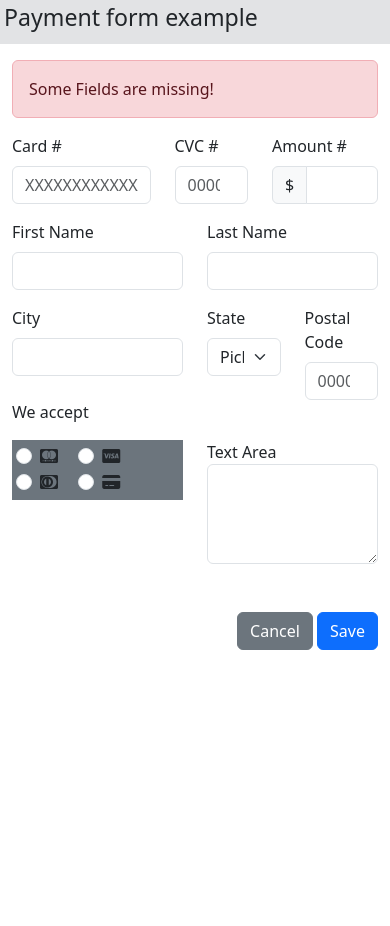
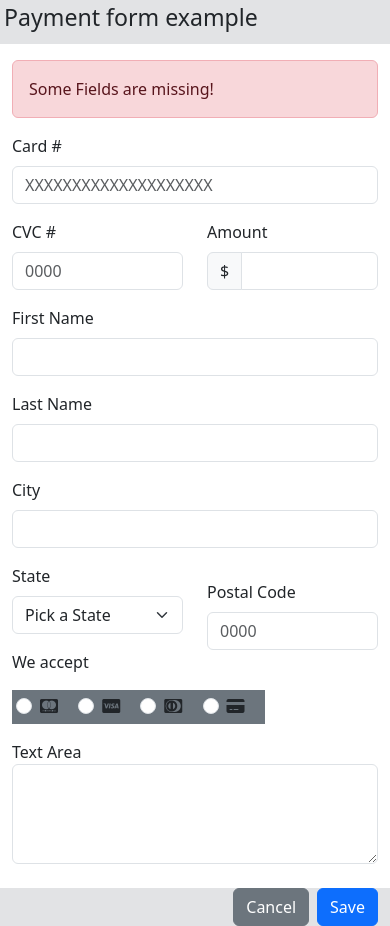
Before and after one commit to 4GeeksAcademy/forms-project-llorens, a plain HTML site: page index.html in a window 390 px wide. Before the commit the page ends 844 px from the top, so only its background shows below. Drawn offline with nearby package versions, Linux system fonts and the light colour scheme.

Commit message:
ajustes terminados

```diff
--- a/index.html
+++ b/index.html
@@ -4,8 +4,8 @@
     <meta charset="UTF-8">
     <meta name="viewport" content="width=device-width, initial-scale=1.0">
     <link href="https://cdn.jsdelivr.net/npm/bootstrap@5.3.3/dist/css/bootstrap.min.css" rel="stylesheet" integrity="sha384-QWTKZyjpPEjISv5WaRU9OFeRpok6YctnYmDr5pNlyT2bRjXh0JMhjY6hW+ALEwIH" crossorigin="anonymous">
-    <link rel="stylesheet" href="https://cdnjs.cloudflare.com/ajax/libs/font-awesome/6.6.0/css/all.min.css" integrity="sha512-Kc323vGBEqzTmouAECnVceyQqyqdsSiqLQISBL29aUW4U/M7pSPA/gEUZQqv1cwx4OnYxTxve5UMg5GT6L4JJg==" crossorigin="anonymous" referrerpolicy="no-referrer" />
-    <title>Form Project</title>
+    <link rel="stylesheet" href="https://cdnjs.cloudflare.com/ajax/libs/font-awesome/6.6.0/css/all.min.css" crossorigin="anonymous" />
+    <title>Responsive Form Project</title>
 </head>
 <body>
 
@@ -28,41 +28,23 @@
         </div>
         <div class="container-fluid">
             <div class="row">
-                <div class="col-5">
+                <div class="col-12 col-md-5">
                     <div>
-                        <label for="exampleInputEmail1" class="form-label">Card #</label>
-                        <input type="text" class="form-control" id="exampleInputEmail1" aria-describedby="emailHelp" placeholder="XXXXXXXXXXXXXXXXXXXX">
+                        <label for="cardNumber" class="form-label">Card #</label>
+                        <input type="text" class="form-control" id="cardNumber" placeholder="XXXXXXXXXXXXXXXXXXXX">
                     </div>
                 </div>
-                <div class="col-3">
+                <div class="col-6 col-md-3 mt-3 mt-md-0">
                     <div>
-                        <label for="exampleInputEmail1" class="form-label">CVC #</label>
-                        <input type="number" class="form-control" id="exampleInputEmail1" aria-describedby="emailHelp" placeholder="0000">
+                        <label for="cvc" class="form-label">CVC #</label>
+                        <input type="number" class="form-control" id="cvc" placeholder="0000">
                     </div>
                 </div>
-                <div class="col-4">
-                    <label for="exampleInputEmail1" class="form-label">Amount #</label>
+                <div class="col-6 col-md-4 mt-3 mt-md-0">
+                    <label for="amount" class="form-label">Amount</label>
                     <div class="input-group mb-3">
                         <span class="input-group-text">$</span>
-                        <input type="text" class="form-control" aria-label="Amount (to the nearest dollar)">
-                    </div>
-                </div>
-            </div>
-
-        </div>
-
-        <div class="container-fluid">
-            <div class="row">
-                <div class="col-6">
-                    <div class="mb-3">
-                        <label for="exampleInputText1" class="form-label">First Name</label>
-                        <input type="text" class="form-control" id="exampleInputText1">
-                    </div>
-                </div>
-                <div class="col-6">
-                    <div class="mb-3">
-                        <label for="exampleInputText1" class="form-label">Last Name</label>
-                        <input type="text" class="form-control" id="exampleInputText1">
+                        <input type="text" class="form-control" id="amount" aria-label="Amount (to the nearest dollar)">
                     </div>
                 </div>
             </div>
@@ -70,25 +52,42 @@
 
         <div class="container-fluid">
             <div class="row">
-                <div class="col-6">
+                <div class="col-12 col-md-6">
                     <div class="mb-3">
-                        <label for="exampleInputText1" class="form-label">City</label>
-                        <input type="text" class="form-control" id="exampleInputText1">
+                        <label for="firstName" class="form-label">First Name</label>
+                        <input type="text" class="form-control" id="firstName">
                     </div>
                 </div>
-                <div class="col-3">
+                <div class="col-12 col-md-6">
+                    <div class="mb-3">
+                        <label for="lastName" class="form-label">Last Name</label>
+                        <input type="text" class="form-control" id="lastName">
+                    </div>
+                </div>
+            </div>
+        </div>
+
+        <div class="container-fluid">
+            <div class="row">
+                <div class="col-12 col-md-6">
+                    <div class="mb-3">
+                        <label for="city" class="form-label">City</label>
+                        <input type="text" class="form-control" id="city">
+                    </div>
+                </div>
+                <div class="col-6 col-md-3">
                     <label>State</label>
-                    <select class="form-select mt-2" aria-label="Default select example">
+                    <select class="form-select mt-2">
                         <option selected>Pick a State</option>
                         <option value="1">One</option>
                         <option value="2">Two</option>
                         <option value="3">Three</option>
                     </select>
                 </div>
-                <div class="col-3">
+                <div class="col-6 col-md-3 mt-3 mt-md-0">
                     <div>
-                        <label for="exampleInputEmail1" class="form-label">Postal Code</label>
-                        <input type="number" class="form-control" id="exampleInputEmail1" aria-describedby="emailHelp" placeholder="0000">
+                        <label for="postalCode" class="form-label">Postal Code</label>
+                        <input type="number" class="form-control" id="postalCode" placeholder="0000">
                     </div>
                 </div>
             </div>
@@ -97,7 +96,7 @@
         <div class="container-fluid">
             <div class="row">
                 <p>We accept</p>
-                <div class="col-6">
+                <div class="col-12 col-md-6">
                     <div class="bg-secondary d-inline-block p-1">
                         <div class="form-check form-check-inline">
                           <input class="form-check-input" type="radio" name="inlineRadioOptions" id="inlineRadio1" value="option1">
@@ -108,16 +107,16 @@
                           <label class="form-check-label" for="inlineRadio2"><i class="fa-brands fa-cc-visa"></i></label>
                         </div>
                         <div class="form-check form-check-inline">
-                            <input class="form-check-input" type="radio" name="inlineRadioOptions" id="inlineRadio2" value="option2">
-                            <label class="form-check-label" for="inlineRadio2"><i class="fa-brands fa-cc-diners-club"></i></label>
+                            <input class="form-check-input" type="radio" name="inlineRadioOptions" id="inlineRadio3" value="option3">
+                            <label class="form-check-label" for="inlineRadio3"><i class="fa-brands fa-cc-diners-club"></i></label>
                         </div>
                         <div class="form-check form-check-inline">
-                            <input class="form-check-input" type="radio" name="inlineRadioOptions" id="inlineRadio2" value="option2">
-                            <label class="form-check-label" for="inlineRadio2"><i class="fa-solid fa-credit-card"></i></label>
+                            <input class="form-check-input" type="radio" name="inlineRadioOptions" id="inlineRadio4" value="option4">
+                            <label class="form-check-label" for="inlineRadio4"><i class="fa-solid fa-credit-card"></i></label>
                         </div>
                     </div>
                 </div>
-                <div class="col-6">
+                <div class="col-12 col-md-6 mt-3 mt-md-0">
                     <label>Text Area</label>
                     <div class="form-floating">
                         <textarea class="form-control" placeholder="Leave a comment here" id="floatingTextarea2" style="height: 100px"></textarea>
@@ -125,16 +124,16 @@
                 </div>
             </div>
         </div>
-        <div class="container-fluid d-flex justify-content-end">
-            <div class="row">
-                <div class="col-12 mt-5">
-                    <button type="button" class="btn btn-secondary">Cancel</button>
-                    <button type="button" class="btn btn-primary">Save</button>
-                </div>
+
+        <!-- Botones siempre en una línea -->
+        <div class="container-fluid d-flex justify-content-end bg-secondary-subtle mt-4">
+            <div class="d-flex gap-2">
+                <button type="button" class="btn btn-secondary">Cancel</button>
+                <button type="button" class="btn btn-primary">Save</button>
             </div>
         </div>
 
     </form>
-    <script src="https://cdn.jsdelivr.net/npm/bootstrap@5.3.3/dist/js/bootstrap.bundle.min.js" integrity="sha384-YvpcrYf0tY3lHB60NNkmXc5s9fDVZLESaAA55NDzOxhy9GkcIdslK1eN7N6jIeHz" crossorigin="anonymous"></script>
+    <script src="https://cdn.jsdelivr.net/npm/bootstrap@5.3.3/dist/js/bootstrap.bundle.min.js" crossorigin="anonymous"></script>
 </body>
 </html>
```
